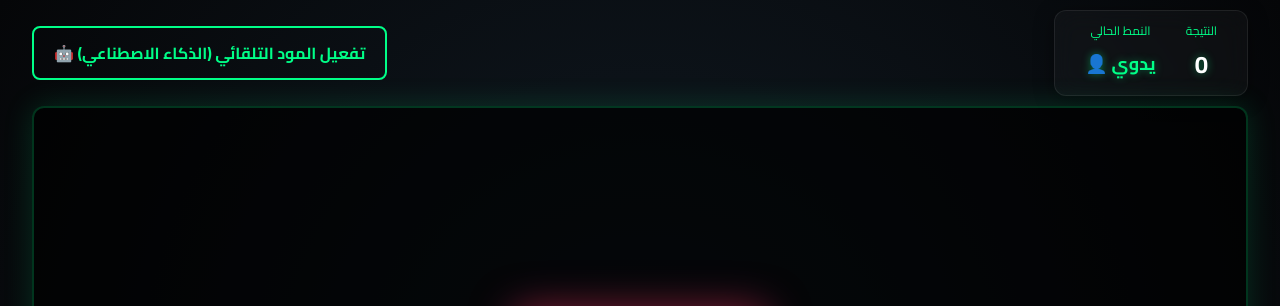
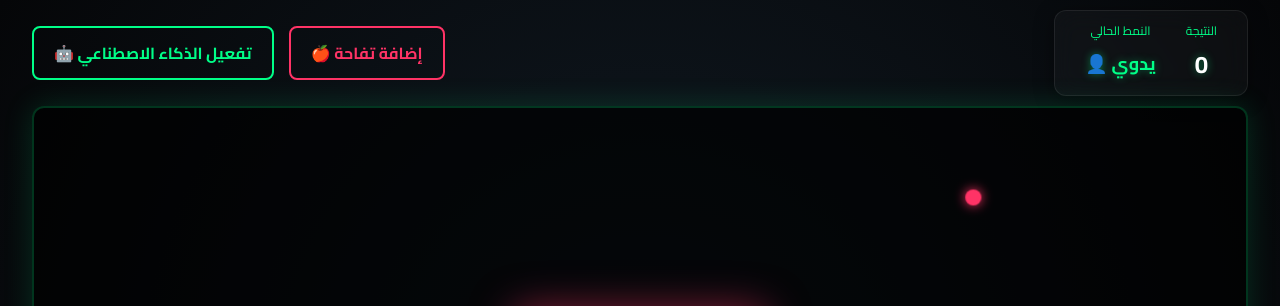
Before and after one commit to 0sohib0/doda, a plain HTML site: page index.html in a window 1280 px wide. Shown: the top 306 px of the page. Drawn offline with Linux system fonts and the light colour scheme.

Commit message:
Update index.html

```diff
--- a/index.html
+++ b/index.html
@@ -25,7 +25,6 @@
             padding: 10px;
         }
 
-        /* حاوية التحكم العلوية */
         .header-panel {
             display: flex;
             justify-content: space-between;
@@ -36,7 +35,6 @@
             gap: 15px;
         }
 
-        /* لوحة النتيجة بتأثير الزجاج */
         .glass-panel {
             background: rgba(255, 255, 255, 0.03);
             backdrop-filter: blur(12px);
@@ -66,7 +64,12 @@
             text-shadow: 0 0 8px rgba(0, 255, 136, 0.4);
         }
 
-        /* أزرار التحكم بالمود */
+        /* حاوية الأزرار لتنظيمها */
+        .buttons-container {
+            display: flex;
+            gap: 15px;
+        }
+
         .mode-button {
             padding: 10px 20px;
             font-family: 'Cairo', sans-serif;
@@ -86,7 +89,18 @@
             box-shadow: 0 0 15px rgba(0, 255, 136, 0.6);
         }
 
-        /* لوحة اللعب العملاقة */
+        /* تنسيق خاص لزر إضافة التفاح */
+        .apple-button {
+            border-color: #ff3366;
+            color: #ff3366;
+        }
+
+        .apple-button:hover {
+            background: #ff3366;
+            color: #fff;
+            box-shadow: 0 0 15px rgba(255, 51, 102, 0.6);
+        }
+
         #canvasContainer {
             position: relative;
             width: 95vw;
@@ -104,7 +118,6 @@
             display: block;
         }
 
-        /* شاشة النهاية */
         #gameOverScreen {
             position: absolute;
             top: 50%;
@@ -160,7 +173,11 @@
             </div>
         </div>
 
-        <button class="mode-button" id="aiBtn" onclick="toggleAIMode()">تفعيل المود التلقائي (الذكاء الاصطناعي) 🤖</button>
+        <div class="buttons-container">
+            <button class="mode-button apple-button" onclick="addAppleBtnClick()">إضافة تفاحة 🍎</button>
+
+            <button class="mode-button" id="aiBtn" onclick="toggleAIMode()">تفعيل الذكاء الاصطناعي 🤖</button>
+        </div>
     </div>
 
     <div id="canvasContainer">
@@ -177,23 +194,21 @@
         const canvas = document.getElementById("gameCanvas");
         const ctx = canvas.getContext("2d");
 
-        const gridSize = 20; // حجم المربع الواحد ثابت لضمان دقة حركة الخوارزمية
+        const gridSize = 20;
         let snake = [];
         let score = 0;
         let dx = gridSize;
         let dy = 0;
-        let foodX;
-        let foodY;
+
+        // تحويل الطعام إلى مصفوفة ليدعم وجود أكثر من تفاحة
+        let foods = [];
+
         let changingDirection = false;
         let gameLoopTimeout;
-
-        // متغير تفعيل المود التلقائي
         let isAIMode = false;
 
-        // ضبط حجم ومساحة لوحة اللعب ديناميكياً لتأخذ أكبر مساحة ممكنة بناءً على الشاشة
         function resizeCanvas() {
             const container = document.getElementById("canvasContainer");
-            // تقريب الأبعاد لتكون قابلة للقسمة تماماً على حجم المربعات (gridSize) منعاً للمشاكل الحركية
             canvas.width = Math.floor(container.clientWidth / gridSize) * gridSize;
             canvas.height = Math.floor(container.clientHeight / gridSize) * gridSize;
         }
@@ -201,7 +216,6 @@
         function initGame() {
             resizeCanvas();
 
-            // وضع نقطة البداية للدودة في نصف الشاشة تقريباً
             const startX = Math.floor((canvas.width / 2) / gridSize) * gridSize;
             const startY = Math.floor((canvas.height / 2) / gridSize) * gridSize;
 
@@ -213,31 +227,43 @@
             score = 0;
             dx = gridSize;
             dy = 0;
+            foods = []; // تصفير قائمة الطعام
+
             document.getElementById('score').innerText = score;
             document.getElementById('gameOverScreen').style.display = 'none';
-            generateFood();
+
+            // إضافة أول تفاحة عند بدء اللعبة
+            addRandomFood();
+
             main();
         }
 
         document.addEventListener("keydown", changeDirection);
 
-        // تبديل الأنماط عند الضغط على الزر
         function toggleAIMode() {
             isAIMode = !isAIMode;
             const btn = document.getElementById("aiBtn");
             const modeText = document.getElementById("currentMode");
 
             if (isAIMode) {
-                btn.innerText = "تعطيل المود التلقائي 👤";
+                btn.innerText = "تعطيل الذكاء الاصطناعي 👤";
                 btn.classList.add("active");
                 modeText.innerText = "تلقائي 🤖";
                 modeText.style.color = "#ffaa00";
             } else {
-                btn.innerText = "تفعيل المود التلقائي 🤖";
+                btn.innerText = "تفعيل الذكاء الاصطناعي 🤖";
                 btn.classList.remove("active");
                 modeText.innerText = "يدوي 👤";
                 modeText.style.color = "#00ff88";
             }
+        }
+
+        // دالة زر إضافة التفاح
+        function addAppleBtnClick() {
+            // إضافة 3 تفاحات في كل ضغطة لزيادة المتعة (يمكنك تعديلها لـ 1 إذا أردت)
+            addRandomFood();
+            addRandomFood();
+            addRandomFood();
         }
 
         function main() {
@@ -249,15 +275,13 @@
 
             changingDirection = false;
 
-            // تشغيل خوارزمية قيادة الدودة الذكية إذا كان المود التلقائي فعالاً
             if (isAIMode) {
                 runAI();
             }
 
-            // سرعة اللعبة ثابتة وسريعة (70 ملي ثانية) لتتناسب مع المساحة الكبيرة واللعب التلقائي
             gameLoopTimeout = setTimeout(function onTick() {
                 clearCanvas();
-                drawFood();
+                drawFoods();
                 advanceSnake();
                 drawSnake();
                 main();
@@ -268,27 +292,40 @@
             ctx.clearRect(0, 0, canvas.width, canvas.height);
         }
 
-        // خوارزمية الذكاء الاصطناعي (البوت) لتوجيه الدودة تلقائياً
         function runAI() {
             const head = snake[0];
+
+            // إذا لم يكن هناك طعام، الدودة ستكمل طريقها فقط
+            if (foods.length === 0) return;
+
+            // 1. العثور على أقرب تفاحة
+            let targetFood = foods[0];
+            let minDistanceToFood = Infinity;
+
+            for (let i = 0; i < foods.length; i++) {
+                const dist = Math.abs(head.x - foods[i].x) + Math.abs(head.y - foods[i].y);
+                if (dist < minDistanceToFood) {
+                    minDistanceToFood = dist;
+                    targetFood = foods[i];
+                }
+            }
+
             const directions = [
-                { x: gridSize, y: 0 },   // يمين
-                { x: -gridSize, y: 0 },  // يسار
-                { x: 0, y: gridSize },   // أسفل
-                { x: 0, y: -gridSize }   // أعلى
+                { x: gridSize, y: 0 },
+                { x: -gridSize, y: 0 },
+                { x: 0, y: gridSize },
+                { x: 0, y: -gridSize }
             ];
 
             let bestDir = null;
             let minDistance = Infinity;
 
             for (const dir of directions) {
-                // منع الدودة من الرجوع للخلف مباشرة على نفسها
                 if (dir.x === -dx && dir.y === -dy) continue;
 
                 const nextX = head.x + dir.x;
                 const nextY = head.y + dir.y;
 
-                // فحص ما إذا كانت الخطوة القادمة ستؤدي إلى الموت (جدار أو جسد الدودة)
                 if (nextX < 0 || nextX >= canvas.width || nextY < 0 || nextY >= canvas.height) continue;
 
                 let collisionWithBody = false;
@@ -300,17 +337,15 @@
                 }
                 if (collisionWithBody) continue;
 
-                // حساب المسافة المباشرة من الموقع المتوقع إلى موقع الطعام
-                const distance = Math.abs(nextX - foodX) + Math.abs(nextY - foodY);
+                // حساب المسافة إلى أقرب تفاحة (targetFood)
+                const distance = Math.abs(nextX - targetFood.x) + Math.abs(nextY - targetFood.y);
 
-                // اختيار الاتجاه الذي يقرب الدودة أكثر إلى الطعام
                 if (distance < minDistance) {
                     minDistance = distance;
                     bestDir = dir;
                 }
             }
 
-            // تطبيق الحركة الأفضل التي تم العثور عليها
             if (bestDir) {
                 dx = bestDir.x;
                 dy = bestDir.y;
@@ -353,17 +388,13 @@
             const eyeOffset = 4;
 
             if (dx > 0) {
-                eye1X = x + eyeOffset; eye1Y = y - eyeOffset;
-                eye2X = x + eyeOffset; eye2Y = y + eyeOffset;
+                eye1X = x + eyeOffset; eye1Y = y - eyeOffset; eye2X = x + eyeOffset; eye2Y = y + eyeOffset;
             } else if (dx < 0) {
-                eye1X = x - eyeOffset; eye1Y = y - eyeOffset;
-                eye2X = x - eyeOffset; eye2Y = y + eyeOffset;
+                eye1X = x - eyeOffset; eye1Y = y - eyeOffset; eye2X = x - eyeOffset; eye2Y = y + eyeOffset;
             } else if (dy > 0) {
-                eye1X = x - eyeOffset; eye1Y = y + eyeOffset;
-                eye2X = x + eyeOffset; eye2Y = y + eyeOffset;
+                eye1X = x - eyeOffset; eye1Y = y + eyeOffset; eye2X = x + eyeOffset; eye2Y = y + eyeOffset;
             } else {
-                eye1X = x - eyeOffset; eye1Y = y - eyeOffset;
-                eye2X = x + eyeOffset; eye2Y = y - eyeOffset;
+                eye1X = x - eyeOffset; eye1Y = y - eyeOffset; eye2X = x + eyeOffset; eye2Y = y - eyeOffset;
             }
 
             ctx.beginPath(); ctx.arc(eye1X, eye1Y, 3, 0, 2 * Math.PI); ctx.fill();
@@ -374,48 +405,89 @@
             const head = { x: snake[0].x + dx, y: snake[0].y + dy };
             snake.unshift(head);
 
-            const hasEatenFood = snake[0].x === foodX && snake[0].y === foodY;
-            if (hasEatenFood) {
+            // التحقق مما إذا كان رأس الدودة قد اصطدم بأي تفاحة في المصفوفة
+            let eatenFoodIndex = -1;
+            for (let i = 0; i < foods.length; i++) {
+                if (snake[0].x === foods[i].x && snake[0].y === foods[i].y) {
+                    eatenFoodIndex = i;
+                    break;
+                }
+            }
+
+            if (eatenFoodIndex !== -1) {
+                // زيادة النتيجة
                 score += 10;
                 document.getElementById('score').innerText = score;
-                generateFood();
+
+                // إزالة التفاحة التي تم أكلها من المصفوفة
+                foods.splice(eatenFoodIndex, 1);
+
+                // إضافة تفاحة جديدة كبديل للمحافظة على استمرارية اللعبة
+                addRandomFood();
             } else {
-                snake.pop();
+                snake.pop(); // حذف الذيل إذا لم يتم الأكل
             }
         }
 
-        function drawFood() {
-            const centerX = foodX + gridSize / 2;
-            const centerY = foodY + gridSize / 2;
-            const radius = gridSize / 2 - 2;
+        // رسم كل التفاحات الموجودة في المصفوفة
+        function drawFoods() {
+            foods.forEach(food => {
+                const centerX = food.x + gridSize / 2;
+                const centerY = food.y + gridSize / 2;
+                const radius = gridSize / 2 - 2;
 
-            ctx.shadowColor = "#ff3366";
-            ctx.shadowBlur = 12;
+                ctx.shadowColor = "#ff3366";
+                ctx.shadowBlur = 12;
 
-            ctx.beginPath();
-            ctx.arc(centerX, centerY, radius, 0, 2 * Math.PI);
-            ctx.fillStyle = "#ff3366";
-            ctx.fill();
-            ctx.closePath();
+                ctx.beginPath();
+                ctx.arc(centerX, centerY, radius, 0, 2 * Math.PI);
+                ctx.fillStyle = "#ff3366";
+                ctx.fill();
+                ctx.closePath();
 
-            ctx.shadowBlur = 0;
+                ctx.shadowBlur = 0; // إيقاف التوهج لبقية الأشكال
+            });
         }
 
-        function generateFood() {
+        // دالة توليد تفاحة عشوائية جديدة وإضافتها للمصفوفة
+        function addRandomFood() {
             const maxX = (canvas.width - gridSize) / gridSize;
             const maxY = (canvas.height - gridSize) / gridSize;
 
-            foodX = Math.floor(Math.random() * maxX) * gridSize;
-            foodY = Math.floor(Math.random() * maxY) * gridSize;
+            let newFoodX, newFoodY;
+            let isValidPosition = false;
+            let attempts = 0;
 
-            snake.forEach(function has_snake_eaten_food(part) {
-                const has_eaten = part.x == foodX && part.y == foodY;
-                if (has_eaten) generateFood();
-            });
+            // محاولة إيجاد مكان فارغ لا يتقاطع مع الدودة أو التفاح الآخر
+            while (!isValidPosition && attempts < 100) {
+                newFoodX = Math.floor(Math.random() * maxX) * gridSize;
+                newFoodY = Math.floor(Math.random() * maxY) * gridSize;
+                isValidPosition = true;
+
+                // التحقق من التقاطع مع الدودة
+                for (let part of snake) {
+                    if (part.x === newFoodX && part.y === newFoodY) {
+                        isValidPosition = false; break;
+                    }
+                }
+
+                // التحقق من التقاطع مع تفاح موجود بالفعل
+                if (isValidPosition) {
+                    for (let food of foods) {
+                        if (food.x === newFoodX && food.y === newFoodY) {
+                            isValidPosition = false; break;
+                        }
+                    }
+                }
+                attempts++;
+            }
+
+            if (isValidPosition) {
+                foods.push({ x: newFoodX, y: newFoodY });
+            }
         }
 
         function changeDirection(event) {
-            // منع المستخدم من تغيير الاتجاه يدوياً إذا كان البوت يعمل
             if (isAIMode) return;
 
             const LEFT_KEY = 37;
@@ -457,7 +529,6 @@
             initGame();
         }
 
-        // عند تغيير حجم المتصفح، يتم إعادة حساب أبعاد اللوحة ديناميكياً
         window.addEventListener('resize', () => {
             clearTimeout(gameLoopTimeout);
             initGame();
```
